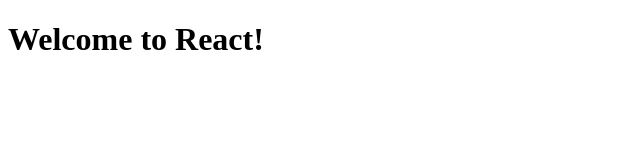
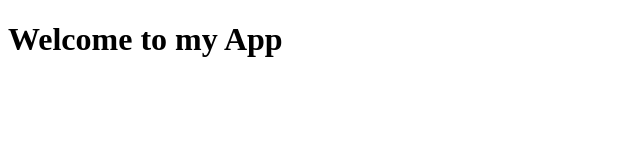
Before and after one commit to dianabombi/DesignCo-Assignment, a React (Create React App) app in the folder client/: page / in a window 1280 px wide. Shown: the top 160 px of the page, without its empty margins (0-640 px from the left). Built offline with nearby package versions, Linux system fonts and the light colour scheme.

Commit message:
client part

```diff
--- a/client/src/App.js
+++ b/client/src/App.js
@@ -2,7 +2,7 @@
 function App() {
   return (
     <div>
-      <h1>Welcome to React!</h1>
+      <h1>Welcome to my App</h1>
     </div>
   );
 }
```
Also changed, not shown: 1 other file (tests, documents, lock files or other folders).
